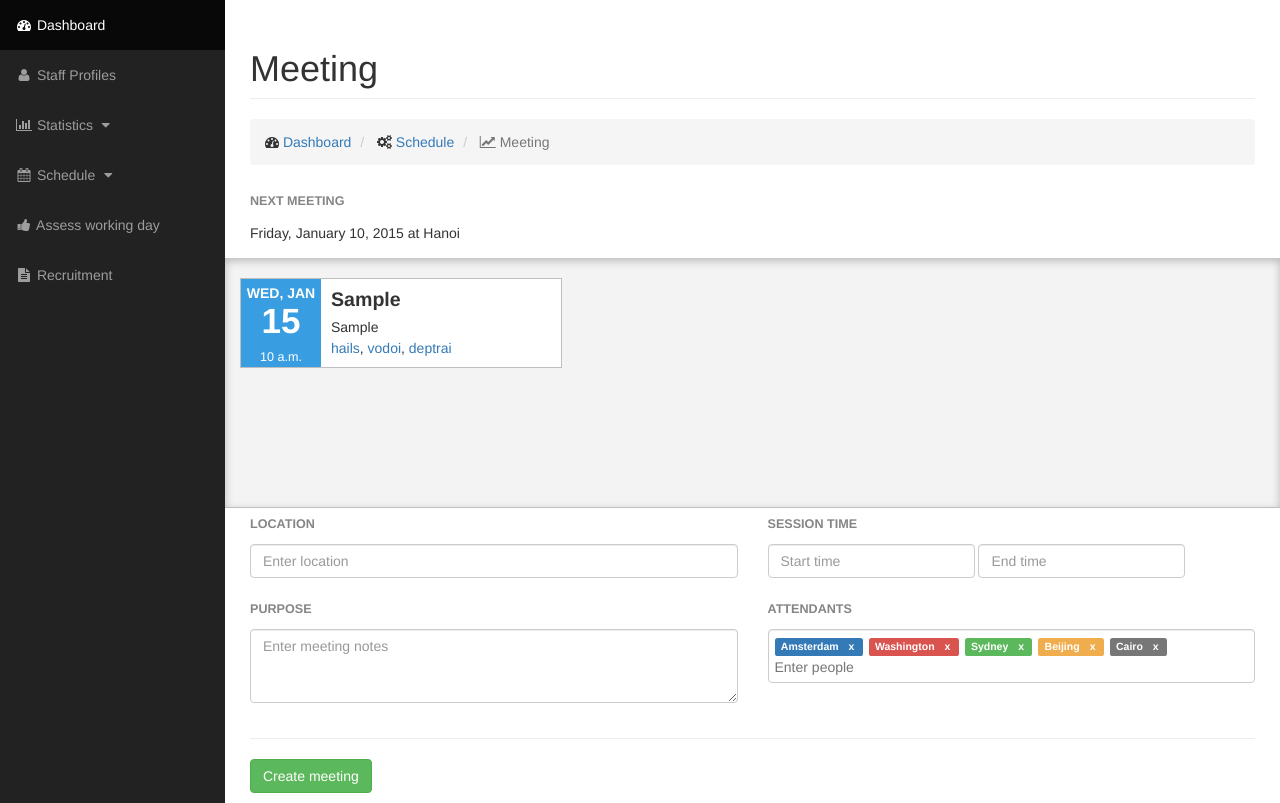
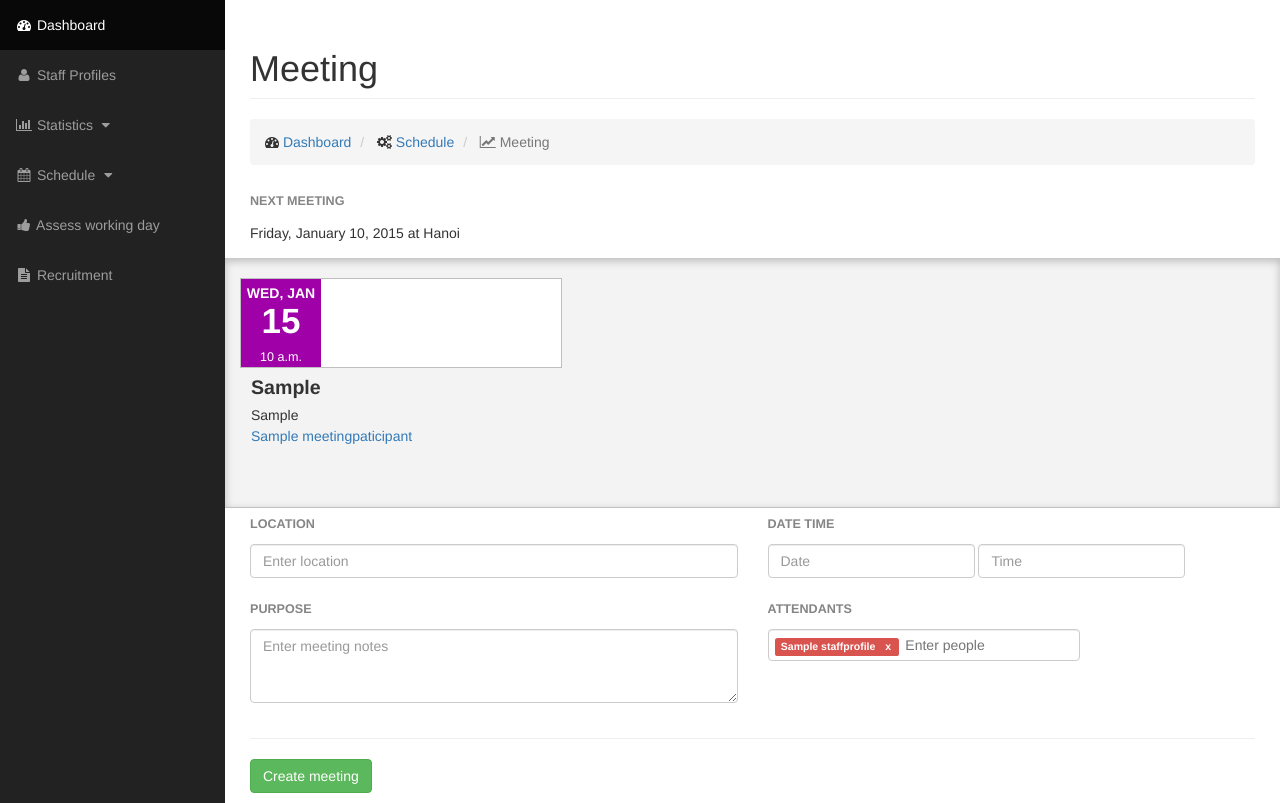
Before and after one commit to linhyo/hrm, a Django app: page /index/schedule/ in a window 1280 px wide. Shown: the part 51-854 px from the top of the page. Run offline with Django 3.2, Linux system fonts and the light colour scheme; tables that the repository leaves empty hold one stand-in row (values such as "Sample post"); some libraries are stand-ins or nearby versions.

Commit message:
Backend processing for meeting page

```diff
--- a/static/css/schedule.css
+++ b/static/css/schedule.css
@@ -49,6 +49,11 @@
 .event-detail {
     line-height: 1.5em;
     padding: 10px;
+    text-overflow:ellipsis;
+    width: 80%;
+    height: 100%;
+    white-space: nowrap;
+    overflow: hidden;
 }
 .event-room {
     font-size: 140%;
@@ -476,17 +481,20 @@
   opacity: 0;
   cursor: default;
 }
-span.session1 {
+span.session1, .color1 {
   background-color: #2b5797;
 }
-span.session2 {
+span.session2, .color2 {
   background-color: #9f00a7;
 }
-span.session3 {
+span.session3, .color3 {
   background-color: #b91d47;
 }
-span.session4 {
+span.session4, color4 {
   background-color: #7e3878;
+}
+span.session5, .color5 {
+  background-color: #603cba;
 }
 .schedule-button {
 	color:#fff;
--- a/static/js/custom.js
+++ b/static/js/custom.js
@@ -386,3 +386,54 @@
 	t.parentNode.removeChild(t);
 	return this;
 };
+
+//
+//  Dynamically load  jQuery Timepicker plugin
+//  homepage: http://trentrichardson.com/examples/timepicker/
+//
+function LoadTimePickerScript(callback){
+	if (!$.fn.timepicker){
+		$.getScript(STATIC + 'plugins/jquery-ui-timepicker-addon/jquery-ui-timepicker-addon.min.js', callback);
+	}
+	else {
+		if (callback && typeof(callback) === "function") {
+			callback();
+		}
+	}
+}
+
+// Open Modal
+function OpenMeetingModal() {
+    $('.event-block').on('click', function(evt) {
+        // Retrieve meeting data
+        var meeting_json =  $(evt.currentTarget).data('json');
+        console.log(meeting_json);
+        // Update modal data
+        var modal = $('#myModal');
+        var location_input = modal.find('input#inputLocation');
+        var purpose_input = modal.find('textarea#inputPurpose');
+        var date_input = modal.find('input[name="date"]');
+        var time_input = modal.find('input[name="time"]');
+        var delete_button = modal.find('a.delete_item');
+        var update_form = modal.find('form');
+
+        location_input.val(meeting_json.location);
+        purpose_input.val(meeting_json.purpose);
+        date_input.val(meeting_json.date);
+        time_input.val(meeting_json.time);
+        var delete_link = delete_button.attr('href');
+        delete_button.attr('href', delete_link.replace(0, meeting_json.id));
+        var action = update_form.attr('action');
+        update_form.attr('action', action.replace(0, meeting_json.id));
+        // Attendants
+        var attendants_input = modal.find('input#inputAttandants');
+        attendants_input.tagsinput('removeAll');
+        var attendants_data = meeting_json.attendants.split(",");
+        for (i = 0; i < attendants_data.length; i++) {
+            attendants_input.tagsinput('add', staff_objects[attendants_data[i]]);
+        }
+
+        // Display modal
+        modal.modal('show');
+    });
+}
--- a/templates/schedule/meeting.html
+++ b/templates/schedule/meeting.html
@@ -1,6 +1,7 @@
 {% extends "vietskill/base.html" %}
 
 {% load staticfiles %}
+{% load extra_tags %}
 
 {% block title %} Meeting {% endblock %}
 
@@ -47,15 +48,27 @@
                         {% for col in row %}
                         <!-- An event block -->
                         <div class="col-xs-4">
-                            <div class="event-block"  data-toggle="modal" data-target="#myModal">
-                                <div class="event-time pull-left">
+                        <!--
+                            <div class="event-block"  data-toggle="modal" data-target="#myModal"
+                          -->
+                          <div class="event-block"
+
+                                data-json='{ "id": {{ col.id }},
+                                "date": "{{ col.date_time|date:"m/d/o" }}",
+                                "time": "{{ col.date_time|time:"G:i"  }}",
+                                "location": "{{ col.location }}",
+                                "purpose": "{{ col.purpose }}",
+                                "attendants": "{{ col.attendants }}"}'>
+                                <div class="event-time color{{ col.id|mod:5 }} pull-left">
                                     <span class="uppercase"><b> {{ col.date_time|date:"D, M" }} </b></span> <br/>
                                     <span class="event-day"><b> {{ col.date_time|date:"d" }}</b></span><br />
                                     <span class="event-hour">{{ col.date_time|time:"P" }}</span>
                                 </div>
-                                <p class="event-detail pull-left"><b class="event-room">{{ col.location }}</b>
-                                {{ col.purpose }}<br />
-                                <a href="hails@vccloud.vn">hails</a>, <a href="hails@vccloud.vn">vodoi</a>, <a href="hails@vccloud.vn">deptrai</a>
+                                <p class="event-detail pull-left"><b class="event-room">{{ col.purpose }}</b>
+                                {{ col.location }}<br />
+                                {%  for p in col.meetingpaticipant_set.all %}
+                                    <a href="{{ p.email }}">{{ p.name }}</a>
+                                {% endfor %}
                                 </p>
                             </div>
                         </div>
@@ -80,7 +93,8 @@
     <!-- Form -->
     <div class="row">
         <div class="col-lg-12">
-            <form class="event-form">
+            <form action="{% url 'new_meeting' %}" class="event-form" method="POST">
+            {% csrf_token %}
 
             <div class="row">
                 <div class="col-lg-12">
@@ -89,18 +103,18 @@
                       <div class="col-lg-6">
                         <div class="form-group">
                             <label for="inputLocation">Location</label>
-                            <input type="text" class="form-control" id="inputLocation" placeholder="Enter location">
+                            <input type="text" class="form-control" name="location" id="inputLocation" placeholder="Enter location">
                         </div>
                       </div>
 
                       <div class="col-lg-6">
-                          <label for="inputTime">Session time</label>
+                          <label for="inputTime">Date Time</label>
                           <div class="form-inline">
                               <div class="form-group">
-                                <input type="datetime" class="form-control" id="inputStartTime" placeholder="Start time">
+                                <input type="text" id="input_date" name="date" class="form-control" placeholder="Date">
                               </div>
                               <div class="form-group">
-                                <input type="datetime" class="form-control" id="inputEndTime" placeholder="End time">
+                                <input type="text" id="input_time" name="time" class="form-control" placeholder="Time">
                               </div>
                           </div>
                       </div>
@@ -115,7 +129,7 @@
                           <div class="col-lg-6">
                               <div class="form-group">
                                 <label for="inputTime">Purpose</label>
-                                <textarea class="form-control" id="inputPurpose" placeholder="Enter meeting notes" rows="3"></textarea>
+                                <textarea class="form-control" name="purpose" id="inputPurpose" placeholder="Enter meeting notes" rows="3"></textarea>
                               </div>
 
                           </div>
@@ -123,7 +137,7 @@
                           <div class="col-lg-6">
                               <label for="inputTime">Attendants</label>
                               <div class="form-group">
-                                <input type="text" data-role="tagsinput" class="form-control" id="inputAttandants" placeholder="Enter people" />
+                                <input type="text" data-role="tagsinput" name="attendants" class="form-control" id="inputAttandants" placeholder="Enter people" />
                               </div>
                           </div>
                     </div>
@@ -140,7 +154,8 @@
 <div class="modal fade" id="myModal" tabindex="-1" role="dialog" aria-labelledby="myModalLabel" aria-hidden="true">
   <div class="modal-dialog">
     <div class="modal-content">
-                  <form class="event-form">
+      <form class="event-form" method="POST" action="{% url 'update_meeting' pk=0 %}">
+      {% csrf_token %}
 
       <div class="modal-header">
         <button type="button" class="close" data-dismiss="modal" aria-label="Close"><span aria-hidden="true">&times;</span></button>
@@ -156,18 +171,18 @@
                       <div class="col-lg-6">
                         <div class="form-group">
                             <label for="inputLocation">Location</label>
-                            <input type="text" class="form-control" id="inputLocation" placeholder="Enter location">
+                            <input type="text" name="location" class="form-control" id="inputLocation" placeholder="Enter location">
                         </div>
                       </div>
 
                       <div class="col-lg-6">
-                          <label for="inputTime">Session time</label>
+                          <label for="inputTime">Date Time</label>
                           <div class="form-inline">
                               <div class="form-group">
-                                <input type="datetime" class="form-control" id="inputStartTime" placeholder="Start time">
+                                <input type="text" name="date" class="form-control" placeholder="Date">
                               </div>
                               <div class="form-group">
-                                <input type="datetime" class="form-control" id="inputEndTime" placeholder="End time">
+                                <input type="text" name="time" class="form-control" placeholder="Time">
                               </div>
                           </div>
                       </div>
@@ -181,7 +196,7 @@
                           <div class="col-lg-6">
                               <div class="form-group">
                                 <label for="inputTime">Purpose</label>
-                                <textarea class="form-control" id="inputPurpose" placeholder="Enter meeting notes" rows="3"></textarea>
+                                <textarea class="form-control" name="purpose" id="inputPurpose" placeholder="Enter meeting notes" rows="3"></textarea>
                               </div>
 
                           </div>
@@ -189,77 +204,83 @@
                           <div class="col-lg-6">
                               <label for="inputTime">Attendants</label>
                               <div class="form-group">
-                                <input type="text" data-role="tagsinput" class="form-control" id="inputAttandants" placeholder="Enter people" />
+                                <input type="text" data-role="tagsinput" name="attendants" class="form-control" id="inputAttandants" placeholder="Enter people" />
                               </div>
                           </div>
                     </div>
               </div>
 
-              <hr/>
-        </form>
 
-      </div>
+
       <div class="modal-footer">
-        <button type="button" class="btn btn-primary">Save changes</button>
-        <button type="button" class="btn btn-danger">Delete</button>
+        <button type="submit" class="btn btn-primary">Save changes</button>
+        <a href="{% url 'delete_meeting' pk=0 %}" type="button" class="btn btn-danger delete_item">Delete</a>
         <button type="button" class="btn btn-default" data-dismiss="modal">Close</button>
       </div>
-      </form>
     </div>
+    </form>
+
   </div>
 </div>
 
 
+
+<script src="{% static 'plugins/jquery-ui/jquery-ui.min.js' %}"></script>
+
 <script>
-var data = [ { "value": 1 , "text": "Amsterdam" , "continent": "Europe" },
-{ "value": 2 , "text": "London" , "continent": "Europe" },
-{ "value": 3 , "text": "Paris" , "continent": "Europe" },
-{ "value": 4 , "text": "Washington" , "continent": "America" },
-{ "value": 5 , "text": "Mexico City" , "continent": "America" },
-{ "value": 6 , "text": "Buenos Aires", "continent": "America" },
-{ "value": 7 , "text": "Sydney" , "continent": "Australia" },
-{ "value": 8 , "text": "Wellington" , "continent": "Australia" },
-{ "value": 9 , "text": "Canberra" , "continent": "Australia" },
-{ "value": 10, "text": "Beijing" , "continent": "Asia" },
-{ "value": 11, "text": "New Delhi" , "continent": "Asia" },
-{ "value": 12, "text": "Kathmandu" , "continent": "Asia" },
-{ "value": 13, "text": "Cairo" , "continent": "Africa" },
-{ "value": 14, "text": "Cape Town" , "continent": "Africa" },
-{ "value": 15, "text": "Kinshasa" , "continent": "Africa" }
-];
-var cities = new Bloodhound({
+// Load Staff data
+var data = [];
+var staff_objects = {};
+{% for staff in staffs  %}
+    var staff_dict = {"value": {{  staff.id }}, "text": "{{  staff.name }}", "email": "{{  staff.email }}" }
+    data.push(staff_dict);
+    staff_objects[String({{  staff.id }})] = staff_dict;
+
+{% endfor %}
+var staff_data = new Bloodhound({
   datumTokenizer: Bloodhound.tokenizers.obj.whitespace('text'),
   queryTokenizer: Bloodhound.tokenizers.whitespace,
   local: data
 });
-cities.initialize();
-
+staff_data.initialize();
 
 var elt = $('input#inputAttandants');
 elt.tagsinput({
   tagClass: function(item) {
-    switch (item.continent) {
-      case 'Europe'   : return 'label label-primary';
-      case 'America'  : return 'label label-danger label-important';
-      case 'Australia': return 'label label-success';
-      case 'Africa'   : return 'label label-default';
-      case 'Asia'     : return 'label label-warning';
+    switch (item.value % 5 + 1) {
+      case 1    : return 'label label-primary';
+      case 2    : return 'label label-danger label-important';
+      case 3    : return 'label label-success';
+      case 4    : return 'label label-default';
+      case 5    : return 'label label-warning';
     }
   },
   itemValue: 'value',
   itemText: 'text',
   typeaheadjs: {
-    name: 'cities',
+    name: 'staff_data',
     displayKey: 'text',
-    source: cities.ttAdapter()
+    source: staff_data.ttAdapter()
   }
 });
-// Load all staffs
-elt.tagsinput('add', { "value": 1 , "text": "Amsterdam"   , "continent": "Europe"    });
-elt.tagsinput('add', { "value": 4 , "text": "Washington"  , "continent": "America"   });
-elt.tagsinput('add', { "value": 7 , "text": "Sydney"      , "continent": "Australia" });
-elt.tagsinput('add', { "value": 10, "text": "Beijing"     , "continent": "Asia"      });
-elt.tagsinput('add', { "value": 13, "text": "Cairo"       , "continent": "Africa"    });
+// Load some staffs
+elt.tagsinput('add', data[0]);
+elt.tagsinput('add', data[1]);
+elt.tagsinput('add', data[2]);
+elt.tagsinput('add', data[3]);
+
+// Run timepicker
+function DemoTimePicker(){
+	$('#input_time').timepicker({setDate: new Date()});
+}
+
+$(document).ready(function() {
+    // Initialize datepicker
+    $('#input_date').datepicker({setDate: new Date()});
+    // Load Timepicker plugin
+    LoadTimePickerScript(DemoTimePicker);
+    OpenMeetingModal()
+})
 
 </script>
 
--- a/templates/vietskill/base.html
+++ b/templates/vietskill/base.html
@@ -1,5 +1,7 @@
 <!DOCTYPE html>
 {% load staticfiles %}
+{% load extra_tags %}
+
 <html lang="en">
 <head>
     <meta charset="utf-8">
@@ -26,6 +28,7 @@
     <link rel="stylesheet" type="text/css" href="{% static 'css/schedule.css' %}">
     <link rel="stylesheet" type="text/css" href="{% static 'plugins/fullcalendar/fullcalendar.css'%}">
     <link rel="stylesheet" type="text/css" href="{% static 'plugins/select2/select2.css'%}">
+    <link rel="stylesheet" type="text/css" href="{% static 'plugins/jquery-ui/jquery-ui.min.css'%}">
 
 
 {# jQuery #}
--- a/templates/vietskill/profile_all.html
+++ b/templates/vietskill/profile_all.html
@@ -25,6 +25,7 @@
         <div class="col-lg-12 text-right">
             <a href="{% url 'vietskill.views.profile_add' %}" class="btn btn-danger" role="button">
                 <span class="glyphicon glyphicon-plus"></span> Create new profile</a>
+                <span class="glyphicon glyphicon-plus"></span> Create new profile</a>
         </div>
     </div>
     <br><br>
--- /dev/null
+++ b/vietskill/schedule/forms.py
@@ -0,0 +1,40 @@
+# -*- coding: utf-8 -*-
+
+# Licensed under the Apache License, Version 2.0 (the "License"); you may
+# not use this file except in compliance with the License. You may obtain
+# a copy of the License at
+#
+#      http://www.apache.org/licenses/LICENSE-2.0
+#
+# Unless required by applicable law or agreed to in writing, software
+# distributed under the License is distributed on an "AS IS" BASIS, WITHOUT
+# WARRANTIES OR CONDITIONS OF ANY KIND, either express or implied. See the
+# License for the specific language governing permissions and limitations
+# under the License.
+import datetime
+
+from django import forms
+from vietskill import models
+
+DT_FORMAT = "%m/%d/%Y_%H:%M"
+
+
+class MeetingForm(forms.Form):
+    """Custom form to process Meeting POST request
+    """
+    location = forms.CharField(label='Location', max_length=100)
+    attendants = forms.CharField(label='Attendants')
+    purpose = forms.CharField(label='Purpose')
+    date = forms.CharField(label='Date')
+    time = forms.CharField(label='Time')
+
+    def clean(self):
+        """Validate form data
+        """
+        date = self.cleaned_data.get('date')
+        time = self.cleaned_data.get('time')
+        dt_str = date + '_' + time
+        dt = datetime.datetime.strptime(dt_str, DT_FORMAT)
+        self.cleaned_data['datetime'] = dt
+
+        return self.cleaned_data
--- a/vietskill/schedule/urls.py
+++ b/vietskill/schedule/urls.py
@@ -17,6 +17,9 @@
 urlpatterns = patterns(
     '',
     url(r'^$', views.meeting_index, name='meeting'),
+    url(r'^meeting/new', views.meeting_new, name='new_meeting'),
+    url(r'^meeting/(?P<pk>[0-9]+)/delete/$', views.meeting_delete, name='delete_meeting'),
+    url(r'^meeting/(?P<pk>[0-9]+)/update/$', views.meeting_update, name='update_meeting'),
     url(r'^meeting/', views.meeting_index, name='meeting'),
     url(r'^plan/', views.plan_index, name='plan'),
     url(r'^event/', views.event_index, name='event'),
--- a/vietskill/schedule/views.py
+++ b/vietskill/schedule/views.py
@@ -1,30 +1,87 @@
 from django.shortcuts import render, get_object_or_404, redirect
 from vietskill import models
+from vietskill.schedule import forms
+
+
+def meeting_delete(request, pk):
+    meeting = get_object_or_404(models.Meeting, pk=pk)
+    meeting.delete()
+    return redirect(meeting_index)
+
+
+def meeting_update(request, pk):
+    if request.method == 'POST':
+        # process form
+        form = forms.MeetingForm(request.POST)
+        # check whether it's valid:
+        if form.is_valid():
+            # Create meeting
+            meeting = get_object_or_404(models.Meeting, pk=pk)
+            meeting.datetime = form.cleaned_data.get('datetime') or meeting.datetime
+            meeting.purpose = form.cleaned_data.get('purpose') or meeting.purpose
+            meeting.location = form.cleaned_data.get('location') or meeting.location
+            meeting.save()
+            # Associate attendants
+            staff_ids = form.cleaned_data.get('attendants').split(',')
+            map(lambda x: x.delete(), meeting.meetingpaticipant_set.all())
+            for id in staff_ids:
+                staff = models.StaffProfile.objects.get(id=int(id))
+                attendant = models.MeetingPaticipant(name=staff.name, email=staff.email,
+                                                     phone=staff.phone_number, staff_id=staff.id,
+                                                     )
+                meeting.meetingpaticipant_set.add(attendant)
+
+    return redirect(meeting_index)
+
+
+def meeting_new(request):
+    # if this is a POST request we need to process the form data
+    if request.method == 'POST':
+        # create a form instance and populate it with data from the request:
+        form = forms.MeetingForm(request.POST)
+        # check whether it's valid:
+        if form.is_valid():
+            # Create meeting
+            m = models.Meeting(date_time=form.cleaned_data.get('datetime'),
+                               purpose=form.cleaned_data.get('purpose'),
+                               location=form.cleaned_data.get('location'))
+            m.save()
+            # Associate attendants
+            staff_ids = form.cleaned_data.get('attendants').split(',')
+            for id in staff_ids:
+                staff = models.StaffProfile.objects.get(id=int(id))
+                attendant = models.MeetingPaticipant(name=staff.name, email=staff.email,
+                                                     phone=staff.phone_number, staff_id=staff.id,
+                                                     )
+                m.meetingpaticipant_set.add(attendant)
+
+    return redirect(meeting_index)
 
 
 # Create your views here.
 def meeting_index(request):
     """Display page with list of sorted meetings
     """
-    meeting_all = models.Meeting.objects.all().order_by("date_time")
-
+    meeting_all = models.Meeting.objects.all().order_by("-date_time")
+    staffs = models.StaffProfile.objects.all()
     # Prepare row & column / layout 3 columns
     meetings = list()
     row_cols = None
     for i in range(0, len(meeting_all)):
-        print i % 3
         if i % 3 == 0:
             # Add old row
             row_cols = list()
             meetings.append(row_cols)
 
         # Push object to columns
-        row_cols.append(meeting_all[i])
+        record = meeting_all[i]
+        setattr(record, 'attendants', ",".join([str(p.staff_id) for p in record.meetingpaticipant_set.all()]))
+        row_cols.append(record)
 
     context = {
-        'meetings': meetings
+        'meetings': meetings,
+        'staffs': staffs,
     }
-    print meetings
     return render(request, 'schedule/meeting.html', context)
 
 
--- /dev/null
+++ b/vietskill/templatetags/extra_tags.py
@@ -0,0 +1,22 @@
+# -*- coding: utf-8 -*-
+
+# Licensed under the Apache License, Version 2.0 (the "License"); you may
+# not use this file except in compliance with the License. You may obtain
+# a copy of the License at
+#
+#      http://www.apache.org/licenses/LICENSE-2.0
+#
+# Unless required by applicable law or agreed to in writing, software
+# distributed under the License is distributed on an "AS IS" BASIS, WITHOUT
+# WARRANTIES OR CONDITIONS OF ANY KIND, either express or implied. See the
+# License for the specific language governing permissions and limitations
+# under the License.
+from django import template
+
+register = template.Library()
+
+@register.filter(name='mod')
+def mod(value, mod_value):
+    """Return mod value"""
+    result = (value % mod_value) + 1
+    return result
```
Also changed, not shown: other parts of static/css/schedule.css (+78 -0 lines), vietskill/templatetags/__init__.py (added, +13 -0 lines), static/images/ui-accordion-down.png (added), static/images/ui-accordion-right.png (added), static/images/ui-left.png (added), static/images/ui-right.png (added).
